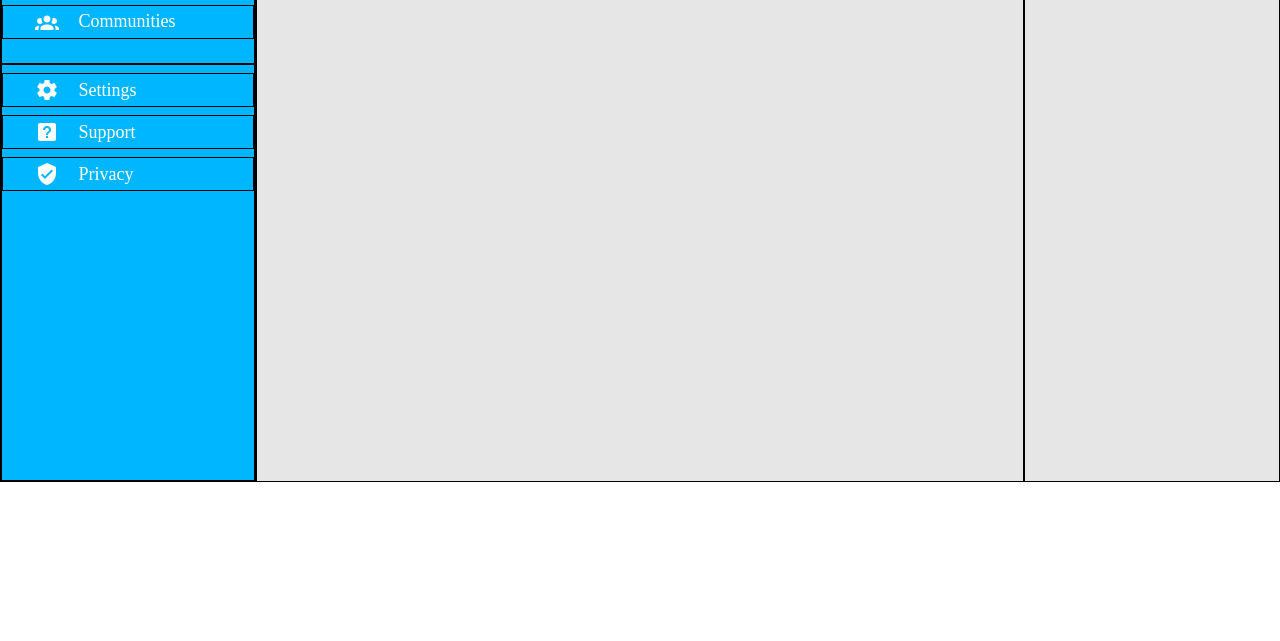
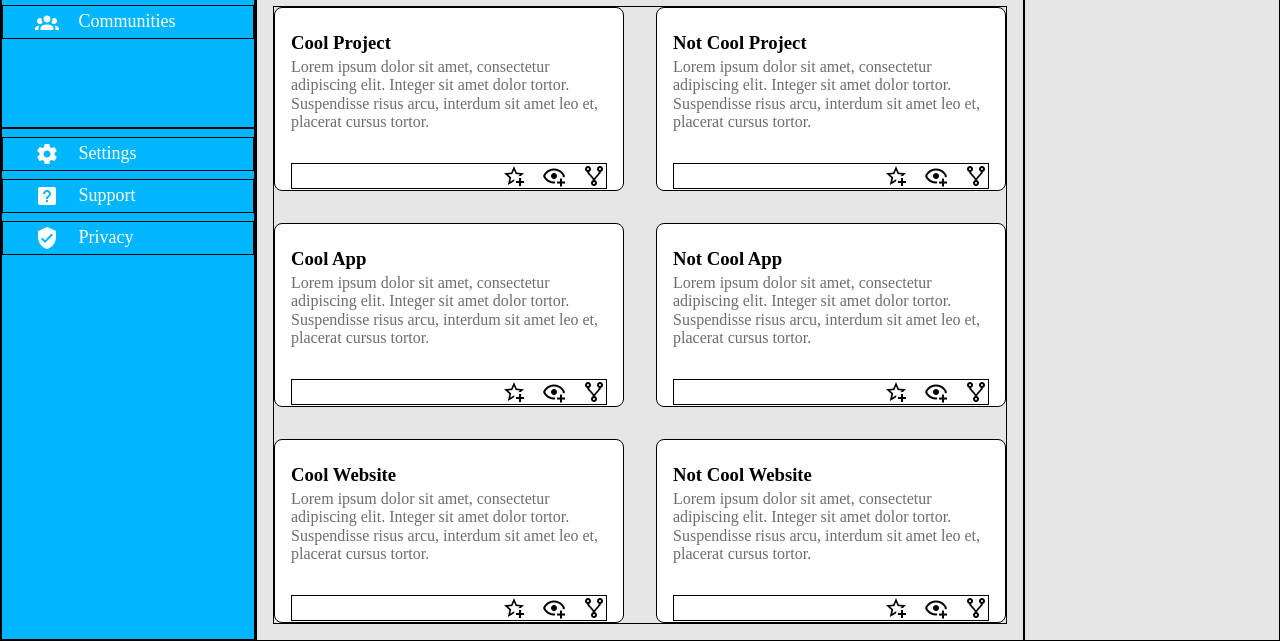
Before and after one commit to iamgame3/admin-dashboard, a plain HTML site: page index.html in a window 1280 px wide. Shown: the part 318-959 px from the top of the page. Before the commit the page ends 800 px from the top, so only its background shows below. Drawn offline with Linux system fonts and the light colour scheme.

Commit message:
Add project dashboard and styling to said dashboard

```diff
--- a/index.html
+++ b/index.html
@@ -80,7 +80,65 @@
                 </div>
             </div>
         </div>
-        <div class="dashboard">DASH</div>
+        <div class="dashboard">
+            <h1 class="section-header">Your Projects</h1>
+            <div class="cards">
+                <div class="card">
+                    <h3 class="card-title">Cool Project</h3>
+                    <p class="card-text">Lorem ipsum dolor sit amet, consectetur adipiscing elit. Integer sit amet dolor tortor. Suspendisse risus arcu, interdum sit amet leo et, placerat cursus tortor.</p>
+                    <div class="card-icons">
+                        <img src="./images/ui-icons/star.png" alt="Icon of a star with a plus sign next to it.">
+                        <img src="./images/ui-icons/eye.png" alt="Icon of an eyeball with a plus next to it.">
+                        <img src="./images/ui-icons/fork.png" alt="Icon of two paths branching off from one.">
+                    </div>
+                </div>
+                <div class="card">
+                    <h3 class="card-title">Not Cool Project</h3>
+                    <p class="card-text">Lorem ipsum dolor sit amet, consectetur adipiscing elit. Integer sit amet dolor tortor. Suspendisse risus arcu, interdum sit amet leo et, placerat cursus tortor.</p>
+                    <div class="card-icons">
+                        <img src="./images/ui-icons/star.png" alt="Icon of a star with a plus sign next to it.">
+                        <img src="./images/ui-icons/eye.png" alt="Icon of an eyeball with a plus next to it.">
+                        <img src="./images/ui-icons/fork.png" alt="Icon of two paths branching off from one.">
+                    </div>
+                </div>
+                <div class="card">
+                    <h3 class="card-title">Cool App</h3>
+                    <p class="card-text">Lorem ipsum dolor sit amet, consectetur adipiscing elit. Integer sit amet dolor tortor. Suspendisse risus arcu, interdum sit amet leo et, placerat cursus tortor.</p>
+                    <div class="card-icons">
+                        <img src="./images/ui-icons/star.png" alt="Icon of a star with a plus sign next to it.">
+                        <img src="./images/ui-icons/eye.png" alt="Icon of an eyeball with a plus next to it.">
+                        <img src="./images/ui-icons/fork.png" alt="Icon of two paths branching off from one.">
+                    </div>
+                </div>
+                <div class="card">
+                    <h3 class="card-title">Not Cool App</h3>
+                    <p class="card-text">Lorem ipsum dolor sit amet, consectetur adipiscing elit. Integer sit amet dolor tortor. Suspendisse risus arcu, interdum sit amet leo et, placerat cursus tortor.</p>
+                    <div class="card-icons">
+                        <img src="./images/ui-icons/star.png" alt="Icon of a star with a plus sign next to it.">
+                        <img src="./images/ui-icons/eye.png" alt="Icon of an eyeball with a plus next to it.">
+                        <img src="./images/ui-icons/fork.png" alt="Icon of two paths branching off from one.">
+                    </div>
+                </div>
+                <div class="card">
+                    <h3 class="card-title">Cool Website</h3>
+                    <p class="card-text">Lorem ipsum dolor sit amet, consectetur adipiscing elit. Integer sit amet dolor tortor. Suspendisse risus arcu, interdum sit amet leo et, placerat cursus tortor.</p>
+                    <div class="card-icons">
+                        <img src="./images/ui-icons/star.png" alt="Icon of a star with a plus sign next to it.">
+                        <img src="./images/ui-icons/eye.png" alt="Icon of an eyeball with a plus next to it.">
+                        <img src="./images/ui-icons/fork.png" alt="Icon of two paths branching off from one.">
+                    </div>
+                </div>
+                <div class="card">
+                    <h3 class="card-title">Not Cool Website</h3>
+                    <p class="card-text">Lorem ipsum dolor sit amet, consectetur adipiscing elit. Integer sit amet dolor tortor. Suspendisse risus arcu, interdum sit amet leo et, placerat cursus tortor.</p>
+                    <div class="card-icons">
+                        <img src="./images/ui-icons/star.png" alt="Icon of a star with a plus sign next to it.">
+                        <img src="./images/ui-icons/eye.png" alt="Icon of an eyeball with a plus next to it.">
+                        <img src="./images/ui-icons/fork.png" alt="Icon of two paths branching off from one.">
+                    </div>
+                </div>
+            </div>
+        </div>
         <div class="misc">MISC</div>
     </div>
 
--- a/styles.css
+++ b/styles.css
@@ -140,6 +140,42 @@
     background-color: var(--background-grey);
 }
 
+.section-header {
+    margin-left: 16px;
+}
+
+.cards {
+    display: grid;
+    grid-template-columns: 1fr 1fr;
+    grid-template-rows: repeat(3, 1fr);
+    gap: 32px;
+    margin: 16px;
+}
+
+.card {
+    background-color: white;
+    border-radius: 8px;
+    padding: 16px;
+    height: 150px;
+}
+
+.card-title {
+    margin-bottom: 0;
+    margin-top: 8px;
+}
+
+.card-text {
+    color: rgb(109, 109, 109);
+    margin-top: 4px;
+}
+
+.card-icons {
+    margin-top: 32px;
+    display: flex;
+    justify-content: end;
+    gap: 16px;
+}
+
 .container div {
     border: 1px solid black;
 }
```
